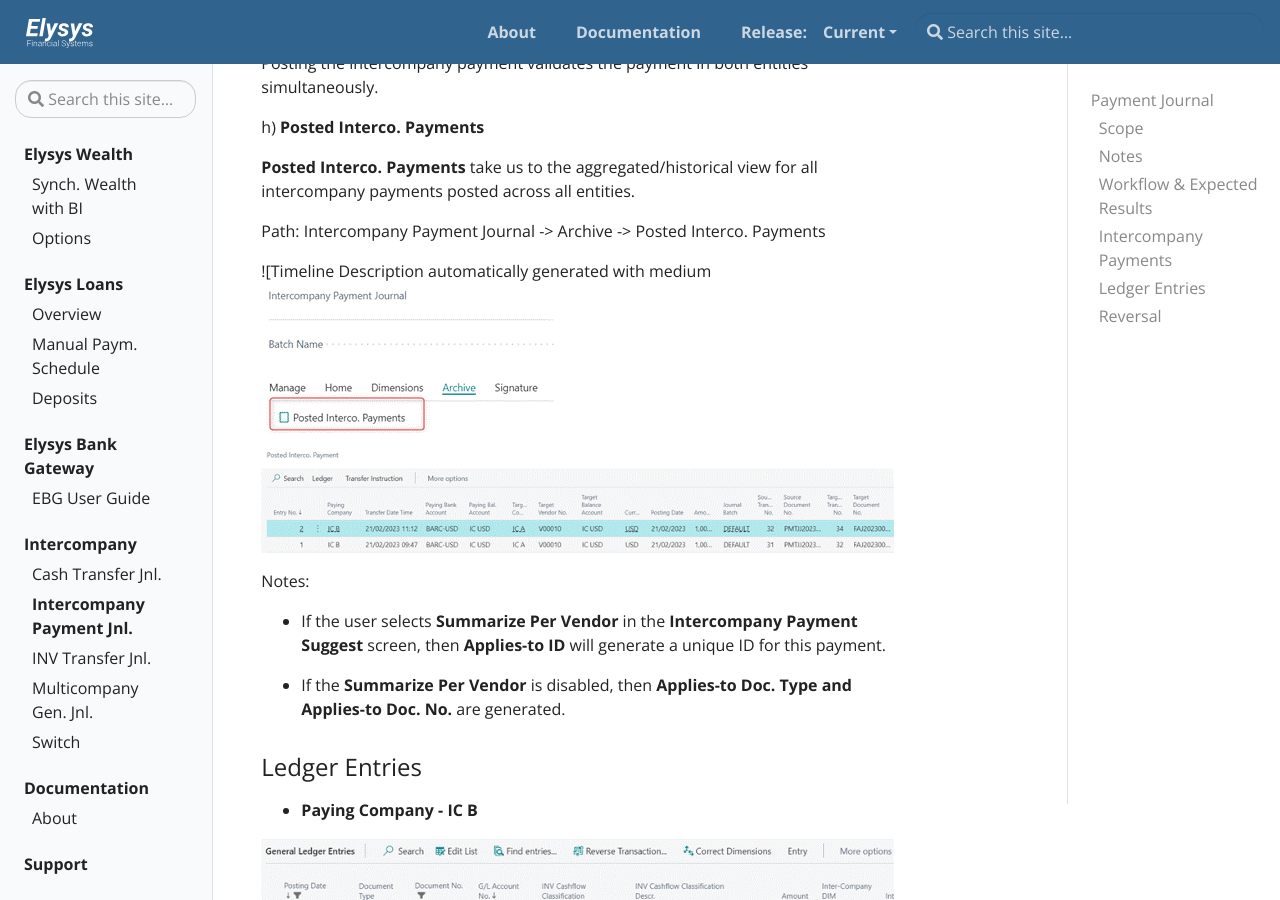
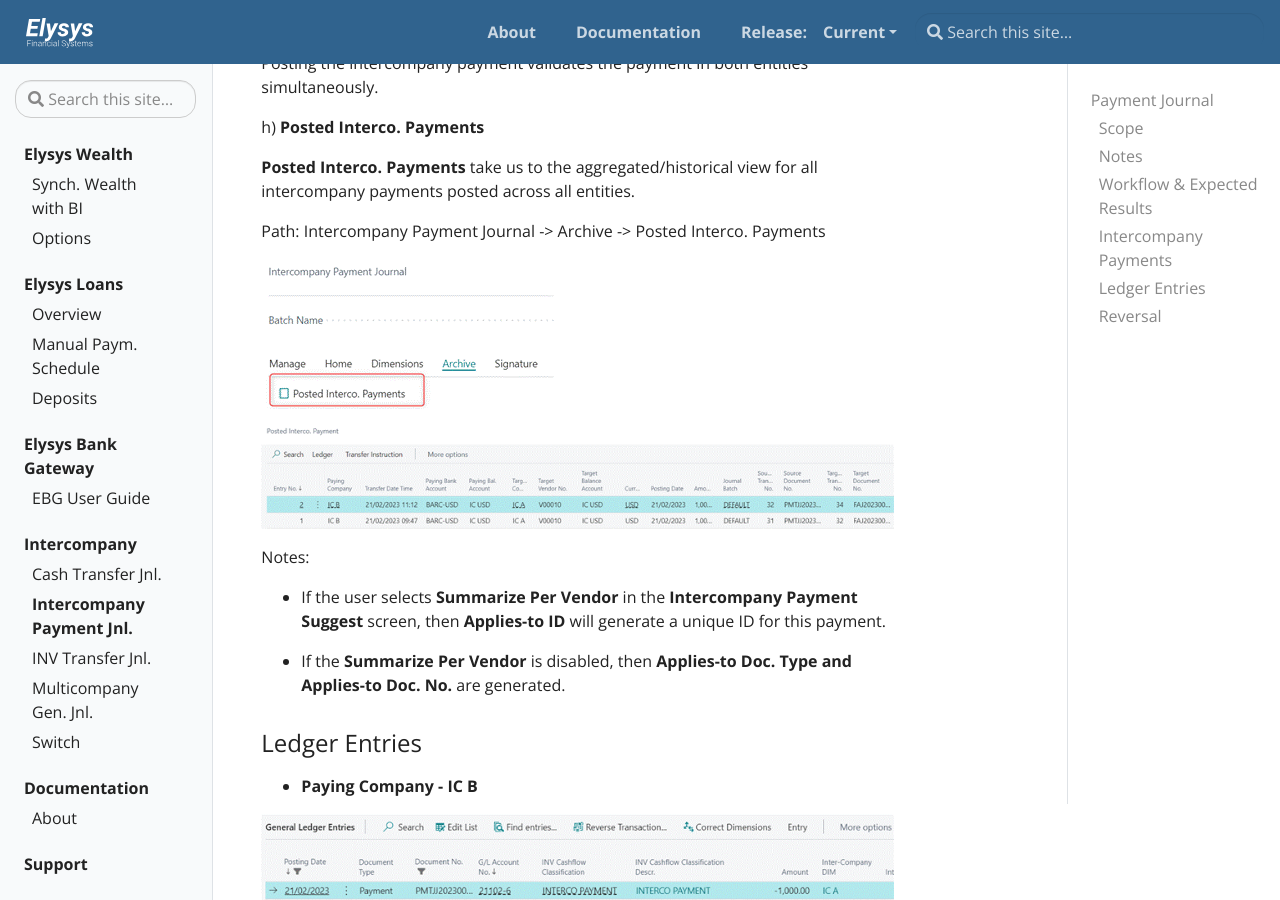
Before and after one commit to Elysys/Docs, a Jekyll site: the page built from _docs/intercompany/IntercoPaymentJournal.md, in a window 1280 px wide and 900 px high, scrolled down 5125 px. Built offline with Jekyll 4.4.1, drawn with Linux system fonts in a browser that asks for light colours.

Commit message:
US 307 fix image 12 in IntercoPyamenJnl

```diff
--- a/_docs/intercompany/IntercoPaymentJournal.md
+++ b/_docs/intercompany/IntercoPaymentJournal.md
@@ -163,7 +163,6 @@ for all intercompany payments posted across all entities.
 Path: Intercompany Payment Journal -\> Archive -\> Posted Interco.
 Payments
 
-![Timeline Description automatically generated with medium
 ![](../../assets/img/IntercoPaymentJournal/image013.png)
 
 ![](../../assets/img/IntercoPaymentJournal/image014.png)
```
